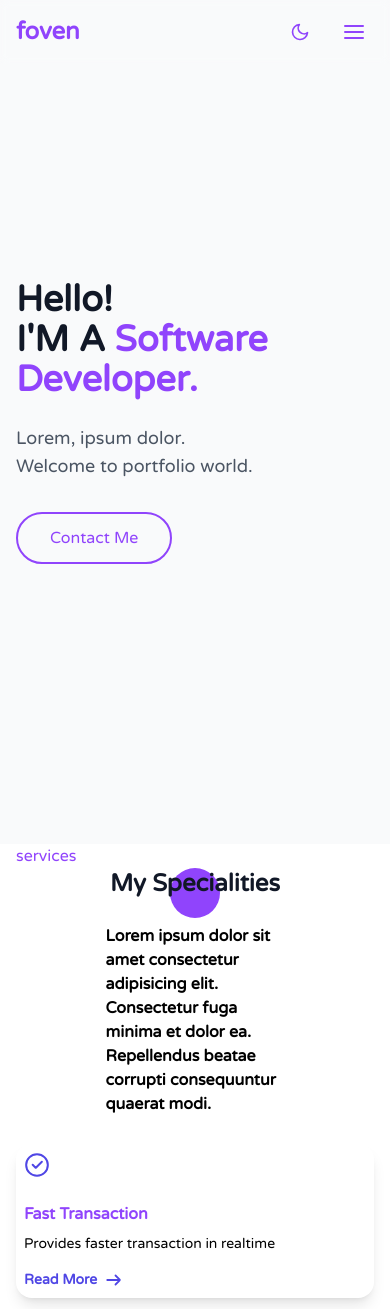
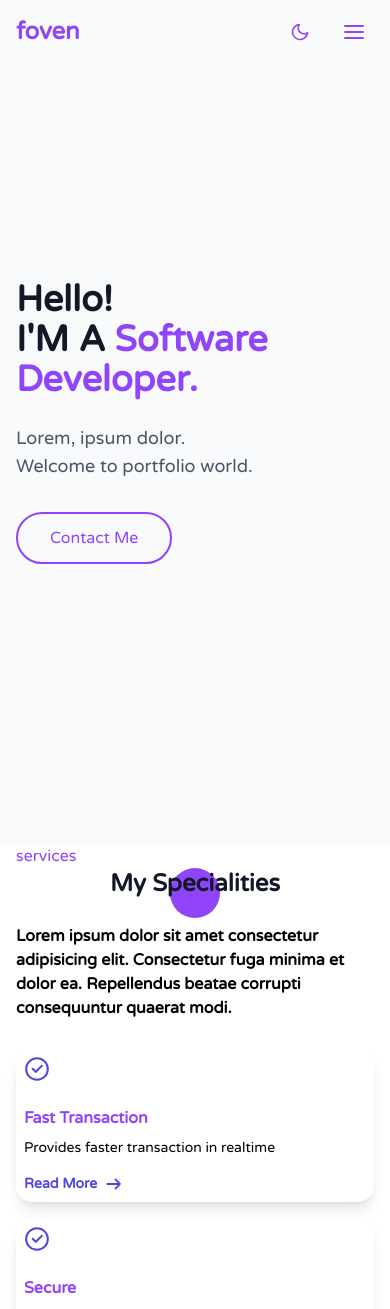
Before and after one commit to Fonchu-Fonchu/Portfolio, a Next.js app: page / in a window 390 px wide. Shown: the top 1309 px of the page. Built offline with nearby package versions, Linux system fonts and the light colour scheme.

Commit message:
updated others

```diff
--- a/app/components/Specialities.tsx
+++ b/app/components/Specialities.tsx
@@ -30,7 +30,7 @@ export default function Specialities() {
       <motion.div
         initial={{ opacity: 0, y: -20 }}
         animate={{ opacity: 1, y: 0 }}
-        className="items-center flex flex-col lg:flex-row justify-between mb-7"
+        className="items-center flex flex-col lg:flex-row justify-start lg:justify-between mb-7"
       >
         <motion.h3
           initial={{ opacity: 0 }}
@@ -41,7 +41,7 @@ export default function Specialities() {
           My Specialities
         </motion.h3>
         <p className="absolute h-[50px] w-[50px] bg-primary rounded-full"></p>
-        <p className="text-black w-[50%] dark:text-white font-bold">Lorem ipsum dolor sit amet consectetur adipisicing elit. Consectetur fuga minima et dolor ea. Repellendus beatae corrupti consequuntur quaerat modi.</p>
+        <p className="text-black w-[100%] lg:w-[50%] dark:text-white font-bold">Lorem ipsum dolor sit amet consectetur adipisicing elit. Consectetur fuga minima et dolor ea. Repellendus beatae corrupti consequuntur quaerat modi.</p>
       </motion.div>
       <div className="flex gap-4 justify-cente container flex-col lg:flex-row">
         <div>
```
